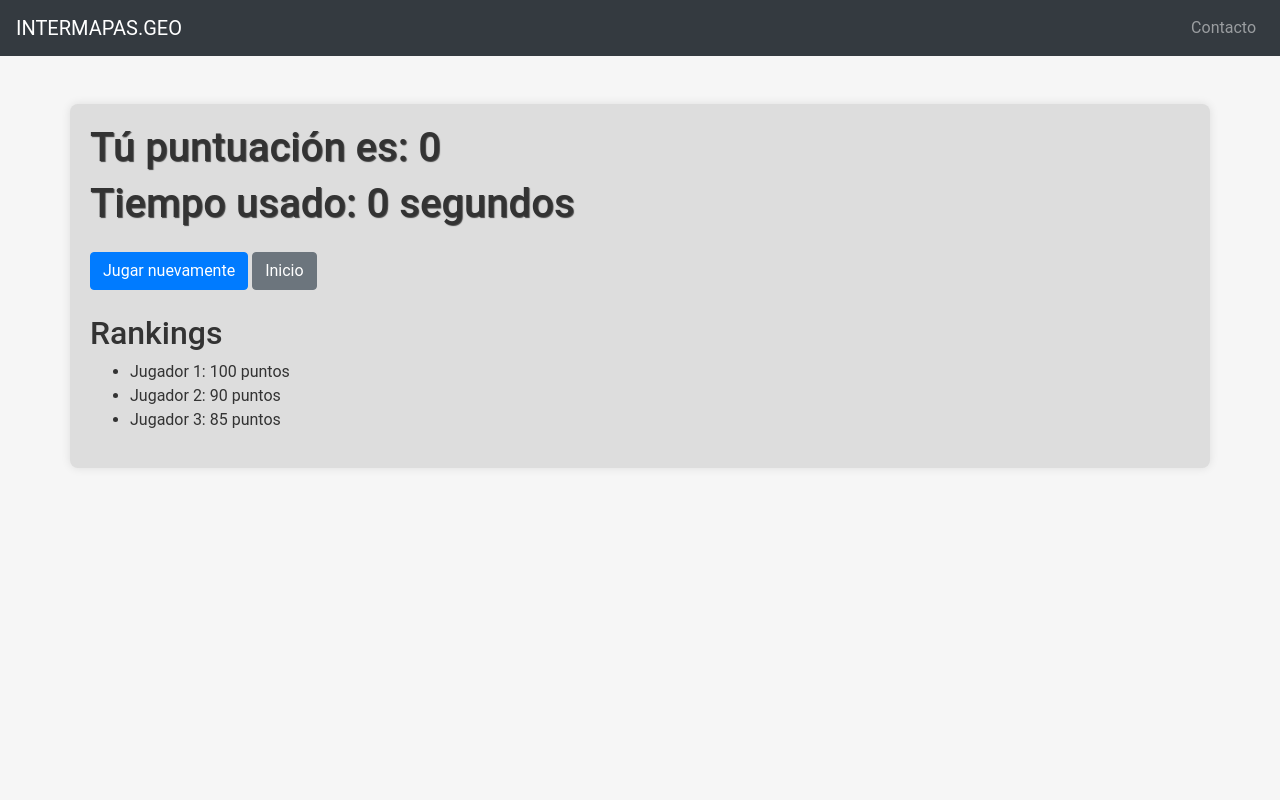
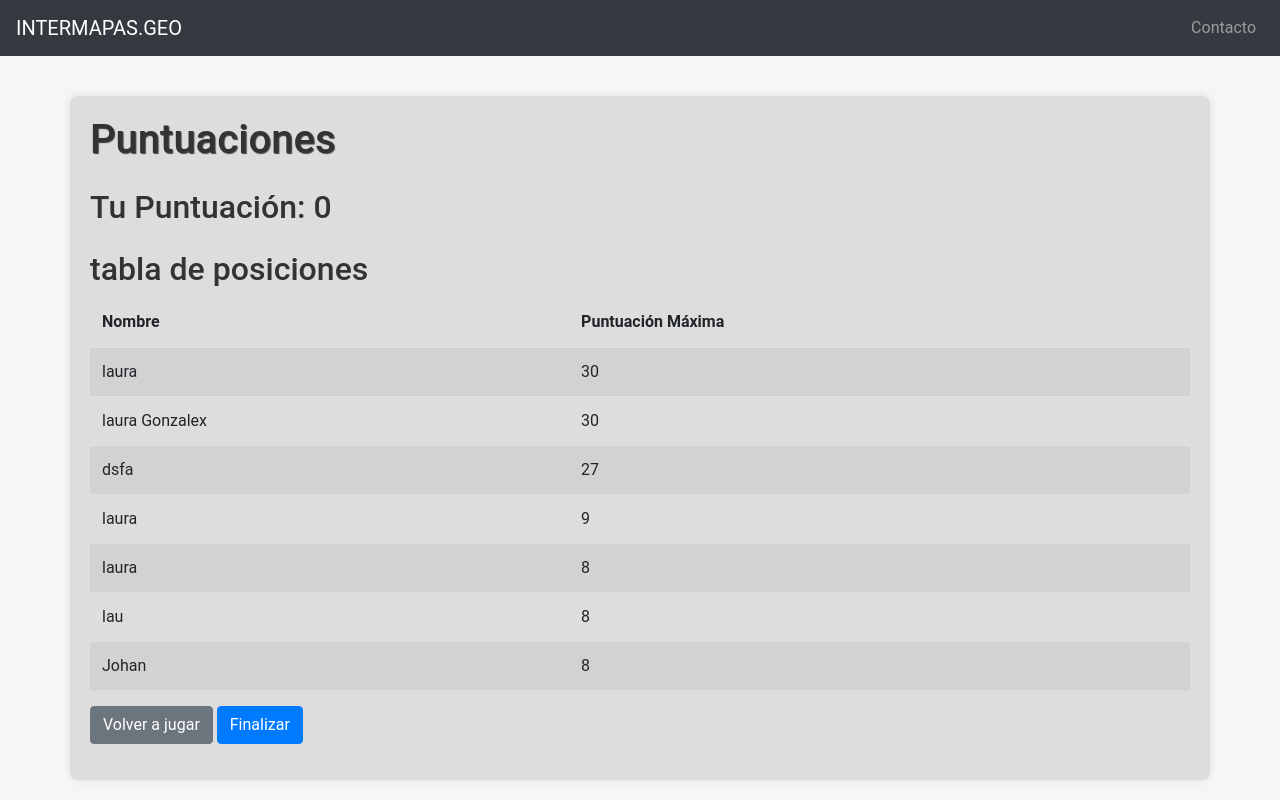
Before and after one commit to joaramirezra/PGP_Cordillera, a Flask app: page /scores in a window 1280 px wide. Run offline with Flask 2, Linux system fonts and the light colour scheme; data comes from the database, SQL or seed files in the repository; both versions use the stored data as it was after the commit; some libraries are stand-ins or nearby versions.

Commit message:
version 1.0

```diff
--- a/app.py
+++ b/app.py
@@ -1,48 +1,103 @@
-from flask import Flask, render_template, request, redirect, url_for
+from flask import Flask, render_template, request, redirect, url_for, jsonify, flash
 import folium
 import os
 import uuid
+from flask_sqlalchemy import SQLAlchemy
+from flask import session
+
 
 app = Flask(__name__)
+app.secret_key = "secret_key"  # Needed for flashing messages
+
+app.config['SQLALCHEMY_DATABASE_URI'] = 'sqlite:///mydatabase.db'  # SQLite DB path
+db = SQLAlchemy(app)
+app.config['SQLALCHEMY_TRACK_MODIFICATIONS'] = False
+
+class User(db.Model):
+    id = db.Column(db.Integer, primary_key=True)
+    name = db.Column(db.String(200), nullable=False)
+    email = db.Column(db.String(200), unique=True, nullable=False)
+    max_score = db.Column(db.Integer, nullable=True)  # max_score is nullable for now
 
 @app.route('/', methods=['GET', 'POST'])
 def index():
     if request.method == 'POST':
         username = request.form['username']
         email = request.form['email']
-        # Do something with the username and email
-        # Redirect to the map selection page
+
+        existing_user = User.query.filter_by(email=email).first()
+
+        if existing_user:
+            flash('¡Un usuario con ese email ya existe!', 'danger')
+            return redirect(url_for('index'))
+
+        new_user = User(name=username, email=email)
+        db.session.add(new_user)
+        db.session.commit()
+
+        # Store the user's email in the session
+        session['user_email'] = email
+
+        #flash('User registered successfully!', 'success')
         return redirect(url_for('map_selection'))
 
     return render_template('index.html')
 
-@app.route('/map', methods=['GET', 'POST'])
+
 @app.route('/map', methods=['GET', 'POST'])
 def map_selection():
     if request.method == 'POST':
         map_selection = request.form['map']
 
         if map_selection not in ['map1', 'map2']:
-            # Handle invalid selection, maybe return an error message
-            return "Invalid map selection", 400
+            flash('Invalid map selection!', 'danger')
+            return redirect(url_for('map_selection'))
 
-        # Redirect to the process_map page with the map selection as an argument
         return redirect(url_for('process_map', map_selection=map_selection))
 
     return render_template('map.html')
 
-
 @app.route('/scores', methods=['GET'])
 def scores():
-    # Render the scores page
-    return render_template('scores.html')
+    # Filter out users with null scores, order by max_score in descending, and limit to 10 results.
+    users = User.query.filter(User.max_score.isnot(None)).order_by(User.max_score.desc()).limit(10).all()
+    return render_template('scores.html', users=users)
+
+
+@app.route('/api/scores', methods=['GET'])
+def api_scores():
+    users = User.query.all()
+    return jsonify([{'name': user.name, 'email': user.email, 'max_score': user.max_score} for user in users])
+
+
+@app.route('/game_finish', methods=['POST'])
+def game_finish():
+    score = request.form.get('score', type=int)
+    email = request.form.get('email')
+
+    user = User.query.filter_by(email=email).first()
+    if user:
+        if not user.max_score or score > user.max_score:
+            user.max_score = score
+            db.session.commit()
+           # flash('New high score!', 'success')
+        else:
+            pass
+            #flash('Score saved.', 'info')
+    else:
+        flash('User not found.', 'danger')
+
+    return jsonify({"status": "success", "score": score})
+
 
 @app.route('/process_map', methods=['GET'])
 def process_map():
     map_selection = request.args.get('map_selection')
-
-    return render_template('process_map.html')
+    user_email = session.get('user_email', '')  # Fetch email from session or default to an empty string
+    return render_template('process_map.html', userEmail=user_email)
 
 
 if __name__ == '__main__':
+    with app.app_context():
+        db.create_all()
     app.run(debug=True)
--- a/static/css/style.css
+++ b/static/css/style.css
@@ -1,22 +1,31 @@
+/* Define CSS variables */
+:root {
+    --primary-bg-color: #ff6347;
+    --shadow-light: 0px 0px 10px 0px rgba(0,0,0,0.1);
+    --shadow-dark: 0px 2px 4px 0px rgba(0,0,0,0.2);
+}
+
 body {
-    background: #f6f6f6; /* lighter background */
-    color: #333; /* darker text for contrast */
-    font-family: 'Roboto', sans-serif; /* modern sans-serif font */
+    background: #f6f6f6;
+    color: #333;
+    font-family: 'Roboto', sans-serif;
 }
 
 .navbar {
     margin-bottom: 40px;
 }
 
+/* Containers */
 .container,
 .info-panel,
 #map {
-    background: #ddd; /* Different shade of grey */
+    background: #ddd;
     padding: 20px;
     border-radius: 8px;
-    box-shadow: 0px 0px 10px 0px rgba(0,0,0,0.1);
+    box-shadow: var(--shadow-light);
 }
 
+/* Map Styles */
 #map {
     width: 100%;
     height: 70vh;
@@ -26,35 +35,40 @@ body {
 .info-panel {
     height: 5vh;
     width: 95%;
-    margin: 20px auto;
+    margin: var(--m-20-auto); /* Using the CSS variable */
     display: flex;
     justify-content: space-around;
     align-items: center;
 }
+
+/* Button and Image Styles */
 #startButton,
-.map-image {
-    border: none;
-    cursor: pointer;
-    border-radius: 4px; /* consistent border radius */
-    box-shadow: 0px 2px 4px 0px rgba(0,0,0,0.1);
+.map-image,
+button,
+input[type="submit"] {
+    border-radius: 4px;
+    box-shadow: var(--shadow-light);
     transition: all 0.3s ease-in-out;
-}
-
-#startButton {
-    padding: 10px 20px;
-    background-color: #ff6347; /* Vibrant tomato color */
-    color: white;
-    text-align: center;
-    text-decoration: none;
-    display: inline-block;
-    font-size: 16px;
-    margin: 4px 2px;
 }
 
 #startButton:hover,
 .map-image:hover {
     transform: scale(1.05);
-    box-shadow: 0px 2px 4px 0px rgba(0,0,0,0.2);
+    box-shadow: var(--shadow-dark);
+}
+
+#startButton,
+input[type="submit"] {
+    background-color: var(--primary-bg-color);
+    color: #fff;
+    padding: 10px 15px;
+    border: none;
+    cursor: pointer;
+}
+
+#startButton:hover,
+input[type="submit"]:hover {
+    background-color: #e55b3c;
 }
 
 .map-image {
--- /dev/null
+++ b/static/js/mapSelection.js
@@ -0,0 +1,6 @@
+$(document).ready(function() {
+    $(".map-image").click(function() {
+        $("#map-selection-form input[name='map']").val(this.id);
+        $("#map-selection-form").submit();
+    });
+});
--- a/static/js/script.js
+++ b/static/js/script.js
@@ -1,122 +1,109 @@
 class JuegoDeMapas {
+    static MAX_INTENTOS = 3;
+    static JUEGO_TIEMPO = 30;
+    static COLORES = ['#FFCC66', '#FF9900', '#FF0000'];
+    static DEFAULT_STYLE = {
+        color: '#003366',
+        fillColor: '#6699CC',
+        fillOpacity: 0.5,
+        weight: 2,
+        opacity: 1
+    };
+
     constructor() {
         this.map = L.map('map').setView([4.6097, -74.0817], 6);
         this.puntuacion = 0;
-        this.tiempo = 30;
-        this.intervaloJuego = null;
+        this.tiempo = JuegoDeMapas.JUEGO_TIEMPO;
         this.preguntaActual = null;
-        this.poligonoActual = null;
-        this.marcadorActual = null;
         this.intentos = 0;
-        this.marcadores = [];  // New property to store the markers
         this.poligonos = [];
-        this.polygonPreguntaActual = null;
 
+        this.initializeMapLayer();
+        this.map.on('click', this.enClickMapa.bind(this));
+        document.getElementById('startButton').addEventListener('click', this.iniciarJuego.bind(this));
+
+        this.loadMapData();
+    }
+
+    initializeMapLayer() {
         L.tileLayer('https://{s}.tile.openstreetmap.org/{z}/{x}/{y}.png', {
             maxZoom: 19,
             attribution: '&copy; <a href="https://www.openstreetmap.org/copyright">OpenStreetMap</a> contribuyentes'
         }).addTo(this.map);
+    }
 
-        this.map.on('click', this.enClickMapa.bind(this));
-        document.getElementById('startButton').addEventListener('click', this.iniciarJuego.bind(this));
-
+    loadMapData() {
         fetch('static/maps/departments.geojson')
-        .then(response => response.json())
-        .then(data => {
-            this.preguntas = data.features;
-            this.mostrarTodasLasFormas(); // Display all shapes after they've been loaded.
-        });
-        this.getPreguntaAleatoria = this.getPreguntaAleatoria.bind(this);
-        this.iniciarJuego = this.iniciarJuego.bind(this);
-        this.enClickMapa = this.enClickMapa.bind(this);
+            .then(response => response.json())
+            .then(data => {
+                this.preguntas = data.features;
+                this.mostrarTodasLasFormas();
+            });
     }
 
     getPreguntaAleatoria() {
-        let departamento = this.preguntas[Math.floor(Math.random() * this.preguntas.length)];
-        return departamento;
+        const index = Math.floor(Math.random() * this.preguntas.length);
+        const pregunta = this.preguntas[index];
+        this.preguntas.splice(index, 1); // Remove the selected question
+        return pregunta;
     }
 
     encontrarPoligonoClickeado(latlng) {
-        for (let poligono of this.poligonos) {
-            if (poligono.getBounds().contains(latlng)) {
-                return poligono;
-            }
-        }
-        return null;
+        return this.poligonos.find(poligono => this.isPointInPolygon(latlng, poligono));
     }
+
+    isPointInPolygon(latlng, polygon) {
+        return polygon.getBounds().contains(latlng) && turf.booleanPointInPolygon([latlng.lng, latlng.lat], polygon.feature.geometry);
+    }
+
     enClickMapa(e) {
-        if (!this.preguntaActual) {
-            return;
-        }
-
-        let punto = turf.point([e.latlng.lng, e.latlng.lat]);
-
-        let poligono;
-        if (this.preguntaActual.geometry.type === "Polygon") {
-            poligono = turf.polygon(this.preguntaActual.geometry.coordinates);
-        } else if (this.preguntaActual.geometry.type === "MultiPolygon") {
-            poligono = turf.multiPolygon(this.preguntaActual.geometry.coordinates);
-        }
-
-        const colors = ['#FFCC66', '#FF9900', '#FF0000'];  // Light Orange, Orange, Red
+        if (!this.preguntaActual) return;
 
         const clickedPolygon = this.encontrarPoligonoClickeado(e.latlng);
 
-        if (turf.booleanPointInPolygon(punto, poligono)) {
-            if (clickedPolygon) {
-                this.cambiarColorForma(clickedPolygon, '#00FF00');  // Green for correct guess
-            }
-
-            if (this.intentos === 0) {
-                this.puntuacion += 3;
-            } else if (this.intentos === 1) {
-                this.puntuacion += 2;
-            } else if (this.intentos === 2) {
-                this.puntuacion += 1;
-            }
-
-            this.actualizarPuntuacion();
-            this.actualizarCoords(e.latlng.toString());
-            this.intentos = 0;
-            this.siguientePregunta();  // Move to the next question
-
-        } else {
-            if (clickedPolygon && this.intentos < 3) {
-                this.cambiarColorForma(clickedPolygon, colors[this.intentos]);
-            }
-
-            this.intentos++;
-
-            if (this.intentos >= 3) {
-                this.mostrarForma();
-                this.intentos = 0;  // Reset the attempts
-                this.siguientePregunta();  // Move to the next question
+        if (clickedPolygon) {
+            if (clickedPolygon.feature === this.preguntaActual) {
+                this.acierto(clickedPolygon);
+            } else {
+                this.error(clickedPolygon);
             }
         }
     }
 
+    getTurfPolygon(pregunta) {
+        if (pregunta.geometry.type === "Polygon") {
+            return turf.polygon(pregunta.geometry.coordinates);
+        }
+        return turf.multiPolygon(pregunta.geometry.coordinates);
+    }
+
+    acierto(clickedPolygon) {
+        this.cambiarColorForma(clickedPolygon, '#00FF00');
+        this.puntuacion += 3 - this.intentos;
+        this.actualizarPuntuacion();
+        this.intentos = 0;
+        this.siguientePregunta();
+    }
+
+    error(clickedPolygon) {
+        this.cambiarColorForma(clickedPolygon, JuegoDeMapas.COLORES[this.intentos]);
+        this.intentos++;
+        if (this.intentos >= JuegoDeMapas.MAX_INTENTOS) {
+            this.mostrarForma();
+            this.intentos = 0;
+            this.siguientePregunta();
+        }
+    }
 
     mostrarTodasLasFormas() {
         this.preguntas.forEach(pregunta => {
-            let coordenadas;
-            if (pregunta.geometry.type === "Polygon") {
-                coordenadas = pregunta.geometry.coordinates[0];
-            } else if (pregunta.geometry.type === "MultiPolygon") {
-                coordenadas = pregunta.geometry.coordinates[0][0];
-            }
+            const coordenadas = this.getCoordenadas(pregunta);
+            const poligono = L.polygon(coordenadas, JuegoDeMapas.DEFAULT_STYLE).addTo(this.map);
 
-            let options = {
-                color: '#003366',
-                fillColor: '#6699CC',
-                fillOpacity: 0.5,
-                weight: 2,
-                opacity: 1
-            };
+            poligono.feature = pregunta;  // This is where you store the reference to the original feature
 
-           let poligono = L.polygon(coordenadas.map(coord => [coord[1], coord[0]]), options).addTo(this.map);
-            this.poligonos.push(poligono);  // Store the polygon
+            this.poligonos.push(poligono);
             poligono.bindPopup(pregunta.properties.Nombre);
-
             poligono.on('click', (e) => {
                 let newEvent = {
                     latlng: e.latlng
@@ -126,75 +113,84 @@ class JuegoDeMapas {
         });
     }
 
+    getCoordenadas(pregunta) {
+        const rawCoords = (pregunta.geometry.type === "Polygon") ?
+            pregunta.geometry.coordinates[0] :
+            pregunta.geometry.coordinates[0][0];
+        return rawCoords.map(coord => [coord[1], coord[0]]);
+    }
+
     mostrarForma() {
-        let coordenadas;
-        if (this.preguntaActual.geometry.type === "Polygon") {
-            coordenadas = this.preguntaActual.geometry.coordinates[0];
-        } else if (this.preguntaActual.geometry.type === "MultiPolygon") {
-            coordenadas = this.preguntaActual.geometry.coordinates[0][0];
-        }
-
-        this.poligonoActual = L.polygon(coordenadas.map(coord => [coord[1], coord[0]])).addTo(this.map);
+        const coordenadas = this.getCoordenadas(this.preguntaActual);
+        this.poligonoActual = L.polygon(coordenadas).addTo(this.map);
     }
 
     cambiarColorForma(forma, color) {
         forma.setStyle({
-            color: color,         // The color of the border
-            fillColor: color,     // The fill color
+            color: color,
+            fillColor: color,
         });
     }
 
     limpiarPantalla() {
-        // Loop over the array of markers and remove each from the map
-        this.marcadores.forEach(marker => {
-            this.map.removeLayer(marker);
-        });
-        // Empty the array of markers
-        this.marcadores = [];
-        // Check if there is a polygon from the last question and remove it
+        this.poligonos.forEach(poligono => this.map.removeLayer(poligono));
+        this.poligonos = [];
         if (this.poligonoActual) {
             this.map.removeLayer(this.poligonoActual);
             this.poligonoActual = null;
         }
-        this.poligonos.forEach(poligono => {
-            this.map.removeLayer(poligono);
-        });
-        this.poligonos = [];
     }
 
+    finalizarJuego() {
+        clearInterval(this.intervaloJuego);
+        this.actualizarCoords("Juego Finalizado.");
 
-    finalizarJuego() {
-        // We'll not reset the score here to keep the accumulated score
+        const inicioButton = document.getElementById('startButton');
+        if (inicioButton) {
+            inicioButton.style.display = 'none';
+        }
 
-        clearInterval(this.intervaloJuego);
-        this.actualizarPuntuacion();
-        this.actualizarCoords("Juego Finalizado.");
-        let timeTaken = this.tiempo;  // Assuming you started with 30 seconds
-         window.top.location.href = `/scores?score=${this.puntuacion}&time=${timeTaken}`;
+        const userEmail = window.userEmail;
 
+        // Send score to the server to save
+        fetch('/game_finish', {
+            method: 'POST',
+            headers: {
+                'Content-Type': 'application/x-www-form-urlencoded'
+            },
+            body: `score=${this.puntuacion}&email=${userEmail}`
+        })
+        .then(response => response.json())
+        .then(data => {
+            if (data.status === "success") {
+                // If score saved successfully, redirect to the scores page with the score as a query parameter
+                window.location.href = `/scores?score=${data.score}`;
+            } else {
+                console.error("Failed to save score");
+            }
+        });
     }
 
     iniciarJuego() {
         this.limpiarPantalla();
         this.mostrarTodasLasFormas();
-        this.tiempo = 30;  // Giving 10 seconds for each of the 3 locations
+        this.tiempo = JuegoDeMapas.JUEGO_TIEMPO;
         this.intentos = 0;
-        this.lugaresPreguntados = 0;  // New variable to keep track of how many places we've asked
+        this.lugaresPreguntados = 0;
         this.intervaloJuego = setInterval(this.tickJuego.bind(this), 1000);
-        this.siguientePregunta();  // New function to handle the next question
+        this.siguientePregunta();
     }
 
     siguientePregunta() {
-        if (this.lugaresPreguntados >= 3) {
+        if (this.lugaresPreguntados >= 10) {
             this.finalizarJuego();
             return;
         }
-
         this.preguntaActual = this.getPreguntaAleatoria();
-        this.polygonPreguntaActual = this.poligonos.find(pol => pol.feature === this.preguntaActual);
         this.actualizarCoords('Haz clic en ' + this.preguntaActual.properties.Nombre);
         this.lugaresPreguntados++;
     }
+
     actualizarPuntuacion() {
         document.getElementById('score').textContent = "Puntuación Máxima: " + this.puntuacion;
     }
@@ -204,16 +200,16 @@ class JuegoDeMapas {
     }
 
     actualizarTiempo() {
-        let minutos = Math.floor(this.tiempo / 60);
-        let segundos = this.tiempo % 60;
+        const minutos = Math.floor(this.tiempo / 60);
+        const segundos = this.tiempo % 60;
         document.getElementById('timer').textContent = "Tiempo Restante: " + minutos + ":" + (segundos < 10 ? '0' : '') + segundos;
     }
 
     tickJuego() {
         this.tiempo--;
         this.actualizarTiempo();
-        if(this.tiempo <= 0) {
-            this.finalizarJuego()
+        if (this.tiempo <= 0) {
+            this.finalizarJuego();
         }
     }
 }
--- a/templates/process_map.html
+++ b/templates/process_map.html
@@ -40,6 +40,9 @@
     </div>
     <script src="{{ url_for('static', filename='js/script.js') }}"></script>
 
+    <script>
+        window.userEmail = "{{ userEmail }}";
+    </script>
 
 </body>
 </html>
--- a/templates/scores.html
+++ b/templates/scores.html
@@ -1,13 +1,14 @@
 <!DOCTYPE html>
 <html>
-
 <head>
-    <title>Juego de Mapas</title>
-    <link rel="stylesheet" href="https://stackpath.bootstrapcdn.com/bootstrap/4.3.1/css/bootstrap.min.css">
+    <title>Puntuaciones</title>
+    <link rel="stylesheet" href="https://stackpath.bootstrapcdn.com/bootstrap/4.5.2/css/bootstrap.min.css">
+    <script src="https://code.jquery.com/jquery-3.5.1.min.js"></script>
     <link rel="stylesheet" href="{{ url_for('static', filename='css/style.css') }}">
 </head>
 
 <body>
+
     <nav class="navbar navbar-expand-lg navbar-dark bg-dark">
         <a class="navbar-brand" href="#">INTERMAPAS.GEO</a>
         <button class="navbar-toggler" type="button" data-toggle="collapse" data-target="#navbarContent"
@@ -22,41 +23,51 @@
             </ul>
         </div>
     </nav>
-    <div class="container mt-5">
-        <!-- Score display -->
-        <div class="mb-4">
-            <h1 id="score">Tú puntuación es: 0</h1>
-            <h1 id="score-time">Tiempo usado: 0 segundos</h1>
 
-            <!-- Added buttons -->
-            <div class="mt-4">
-                <button class="btn btn-primary" onclick="window.location.href='/map'">Jugar nuevamente</button>
-                <button class="btn btn-secondary" onclick="window.location.href='/'">Inicio</button>
-            </div>
+    <div class="container mt-4">
+        <h1 class="mb-4">Puntuaciones</h1>
+
+        <!-- Display the game score -->
+        <div id="playerScore">
+            <h2 id="scoreDisplay">Tu Puntuación: 0</h2>
+        </div>
+
+        <!-- Display the scores from the database -->
+        <h2 class="mt-4">tabla de posiciones </h2>
+        <table class="table table-striped">
+            <thead>
+                <tr>
+                    <th>Nombre</th>
+                    <th>Puntuación Máxima</th>
+                </tr>
+            </thead>
+            <tbody>
+                {% for user in users %}
+                <tr>
+                    <td>{{ user.name }}</td>
+                    <td>{{ user.max_score }}</td>
+                </tr>
+                {% endfor %}
+            </tbody>
+        </table>
+
+        <!-- Navigation buttons -->
+        <div class="mt-3 mb-3">
+            <a href="/map" class="btn btn-secondary">Volver a jugar</a>
+            <a href="/" class="btn btn-primary">Finalizar</a>
 
         </div>
-
-        <!-- Rankings display -->
-        <div class="rankings-panel">
-            <h2>Rankings</h2>
-            <ul id="rankings-list">
-                <li>Jugador 1: 100 puntos</li>
-                <li>Jugador 2: 90 puntos</li>
-                <li>Jugador 3: 85 puntos</li>
-            </ul>
-        </div>
     </div>
-    <script src="{{ url_for('static', filename='js/script.js') }}"></script>
 
     <script>
+        // Retrieve the score from the URL's query parameters
         const urlParams = new URLSearchParams(window.location.search);
         const score = urlParams.get('score');
-        const time = urlParams.get('time');
+
+        // If there's a score in the URL, display it
         if (score) {
-            document.getElementById('score').textContent = "Tú puntuación es: " + score;
-        }
-        if (time) {
-            document.getElementById('score-time').textContent = "Tiempo usado: " + time + " segundos";
+            const scoreElement = document.getElementById('scoreDisplay');
+            scoreElement.textContent = `Tu Puntuación: ${score}`;
         }
     </script>
 
```
Also changed, not shown: other parts of static/css/style.css (+14 -25 lines), templates/index.html (+13 -4 lines), templates/map.html (+2 -10 lines), README.md, mydatabase.db (added), 1 other file.
